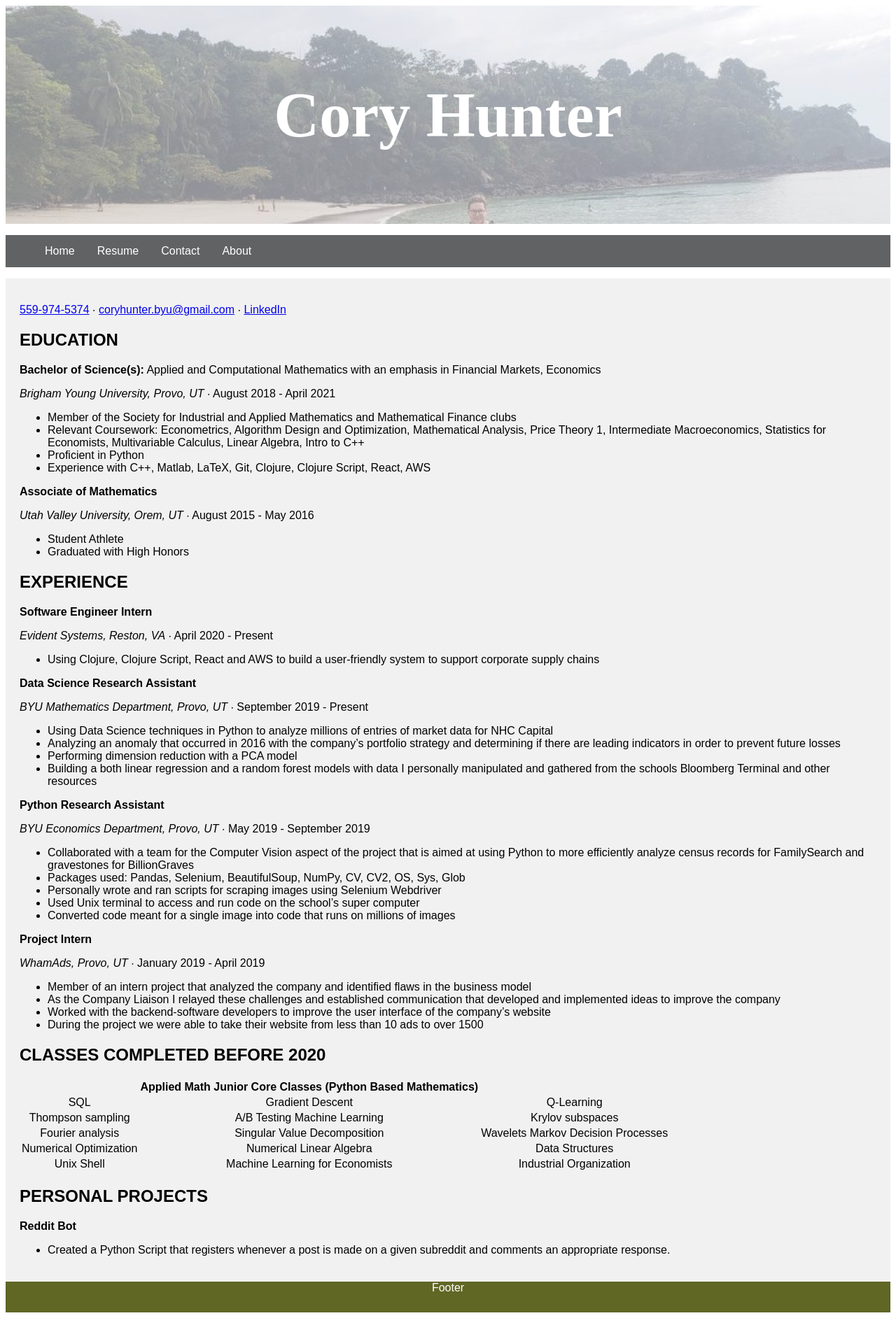
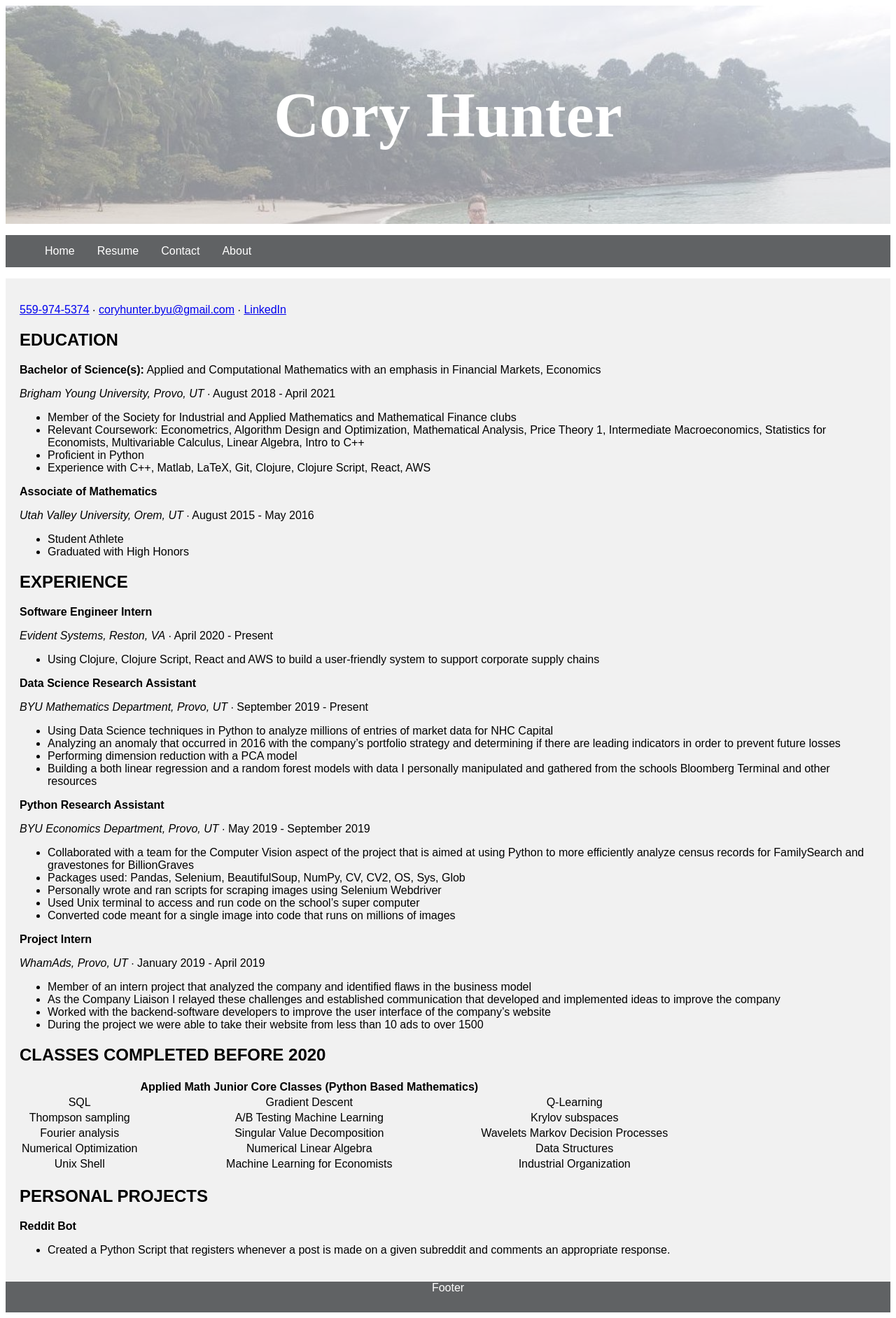
Before and after one commit to layniecalderwood/coryrhunter.com, a Jekyll site: the page built from index.md, in a window 1280 px wide. Shown: the whole page at 70% size. Built offline with Jekyll 4.4.1, drawn with Linux system fonts in a browser that asks for light colours; our own code applies the rules of GitHub Pages for plain Markdown files.

Commit message:
footer color

```diff
--- a/_layouts/default.html
+++ b/_layouts/default.html
@@ -69,7 +69,7 @@ section:after {
 
 /* Style the footer */
 footer {
-  background-color: #606624;
+  background-color: #606264;
   padding: 10px;
   text-align: center;
   color: white;
```
